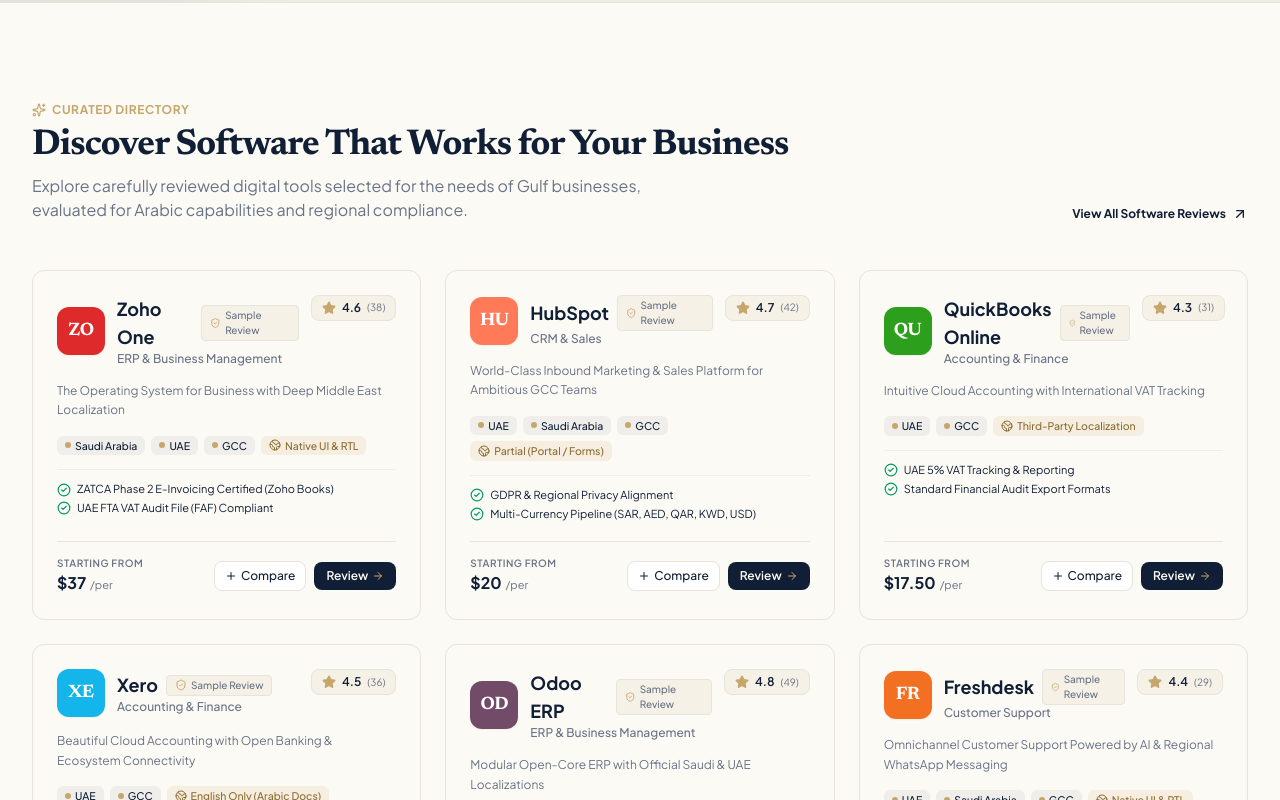
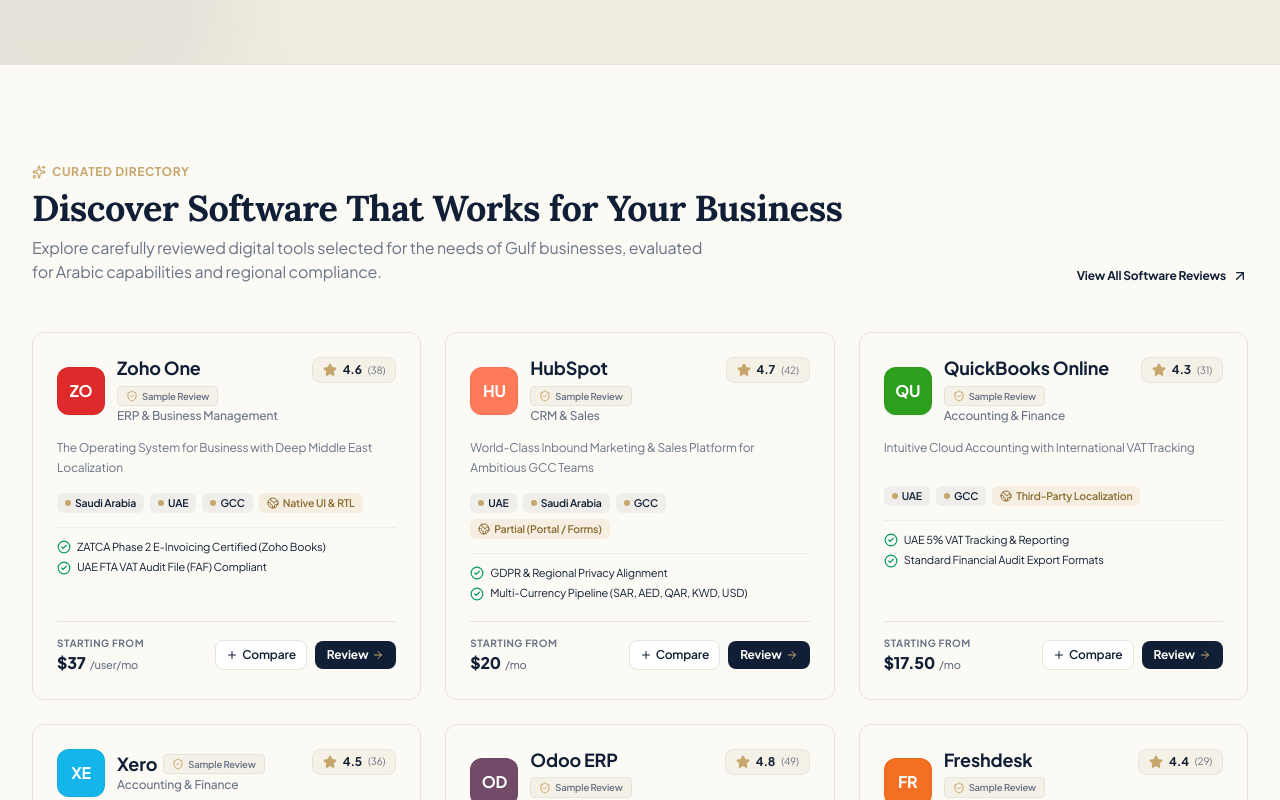
Before and after one commit to ValGrow-Labs/Gulf_Saas_Review, a Next.js app: page / in a window 1280 px wide. Shown: the part 680-1480 px from the top of the page. Built offline with nearby package versions, Linux system fonts and the light colour scheme.

Commit message:
fix: resolve Next.js dev insights, eliminate scroll-behavior warning, fix pricing suffix display, and enhance professional typography with Plus Jakarta Sans and Lora

```diff
--- a/next.config.ts
+++ b/next.config.ts
@@ -1,9 +1,7 @@
 import type { NextConfig } from "next";
 
 const nextConfig: NextConfig = {
-  /* config options here */
-  cacheComponents: true,
-  partialPrefetching: true,
+  devIndicators: false,
   turbopack: {
     rules: {
       "*.css": {
--- a/src/app/articles/[slug]/page.tsx
+++ b/src/app/articles/[slug]/page.tsx
@@ -12,6 +12,8 @@ import {
   CheckCircle2,
   ArrowRight,
 } from "lucide-react";
+
+export const dynamicParams = false;
 
 export async function generateStaticParams() {
   return articles.map((a) => ({
--- a/src/app/categories/[slug]/page.tsx
+++ b/src/app/categories/[slug]/page.tsx
@@ -11,6 +11,8 @@ import {
   ShieldCheck,
   CheckCircle2,
 } from "lucide-react";
+
+export const dynamicParams = false;
 
 export async function generateStaticParams() {
   return categories.map((c) => ({
--- a/src/app/compare/[slug]/page.tsx
+++ b/src/app/compare/[slug]/page.tsx
@@ -5,6 +5,8 @@ import { comparisons, comparisonLookup } from "@/data/comparisons";
 import { softwares, softwareLookup } from "@/data/software";
 import ComparisonMatrix from "@/components/ComparisonMatrix";
 import { Scale, ArrowLeft, Sparkles } from "lucide-react";
+
+export const dynamicParams = false;
 
 export async function generateStaticParams() {
   return comparisons.map((c) => ({
--- a/src/app/globals.css
+++ b/src/app/globals.css
@@ -1,7 +1,10 @@
 @import "tailwindcss";
 
-@layer base {
-  :root {
+@theme {
+  --font-sans: var(--font-sans), system-ui, -apple-system, BlinkMacSystemFont, "Segoe UI", Roboto, "Helvetica Neue", Arial, sans-serif;
+  --font-serif: var(--font-serif), Georgia, Cambria, "Times New Roman", Times, serif;
+  --font-editorial: var(--font-serif), Georgia, Cambria, serif;
+
   --color-deep-navy: #101F35;
   --color-dark-navy: #172B46;
   --color-navy-card: #14243C;
@@ -15,7 +18,6 @@
   --color-text-grey: #697386;
   --color-dark-text: #101F35;
 }
-}
 
 body {
   background-color: #F6F1E7;
@@ -23,6 +25,7 @@ body {
   font-family: var(--font-sans), system-ui, -apple-system, BlinkMacSystemFont, 'Segoe UI', Roboto, sans-serif;
   -webkit-font-smoothing: antialiased;
   -moz-osx-font-smoothing: grayscale;
+  letter-spacing: -0.011em;
 }
 
 /* Custom scrollbar for modern editorial feel */
@@ -41,9 +44,10 @@ body {
   background: #172B46;
 }
 
-/* Custom utilities */
+/* Custom editorial typography class */
 .font-editorial {
   font-family: var(--font-serif), Georgia, serif;
+  letter-spacing: -0.015em;
 }
 
 .gold-gradient-text {
--- a/src/app/layout.tsx
+++ b/src/app/layout.tsx
@@ -1,5 +1,5 @@
 import type { Metadata } from "next";
-import { Plus_Jakarta_Sans, Newsreader } from "next/font/google";
+import { Plus_Jakarta_Sans, Lora } from "next/font/google";
 import "./globals.css";
 import { AppProvider } from "@/context/AppContext";
 import Navigation from "@/components/Navigation";
@@ -11,13 +11,15 @@ const sans = Plus_Jakarta_Sans({
   variable: "--font-sans",
   subsets: ["latin"],
   display: "swap",
+  weight: ["400", "500", "600", "700", "800"],
 });
 
-const serif = Newsreader({
+const serif = Lora({
   variable: "--font-serif",
   subsets: ["latin"],
+  display: "swap",
+  weight: ["500", "600", "700"],
   style: ["normal", "italic"],
-  display: "swap",
 });
 
 export const metadata: Metadata = {
@@ -53,8 +55,12 @@ export default function RootLayout({
   children: React.ReactNode;
 }) {
   return (
-    <html lang="en" className={`${sans.variable} ${serif.variable} scroll-smooth`}>
-      <body className="min-h-screen flex flex-col bg-[#F6F1E7] text-[#101F35] antialiased selection:bg-[#C6A66B]/20 selection:text-[#101F35]">
+    <html
+      lang="en"
+      className={`${sans.variable} ${serif.variable}`}
+      data-scroll-behavior="smooth"
+    >
+      <body className="min-h-screen flex flex-col bg-[#F6F1E7] text-[#101F35] font-sans antialiased selection:bg-[#C6A66B]/20 selection:text-[#101F35]">
         <AppProvider>
           <Navigation />
           <main className="flex-1">{children}</main>
--- a/src/app/reviews/[slug]/page.tsx
+++ b/src/app/reviews/[slug]/page.tsx
@@ -19,6 +19,8 @@ import {
   Server,
   Zap,
 } from "lucide-react";
+
+export const dynamicParams = false;
 
 export async function generateStaticParams() {
   return softwares.map((s) => ({
--- a/src/components/SoftwareCard.tsx
+++ b/src/components/SoftwareCard.tsx
@@ -25,44 +25,59 @@ export default function SoftwareCard({ software, compact = false }: SoftwareCard
     }
   };
 
+  // Safe pricing suffix helper
+  const getBillingSuffix = () => {
+    const price = software.pricing.startingPrice?.toLowerCase() || "";
+    if (price.includes("quote")) return "";
+    const period = software.pricing.billingPeriod?.toLowerCase() || "";
+    if (period.includes("user") || period.includes("seat") || period.includes("agent") || period.includes("employee")) {
+      return "/user/mo";
+    }
+    return "/mo";
+  };
+
   return (
-    <div className="group relative flex flex-col justify-between rounded-xl border border-[#E7E4DC] bg-[#FCFAF5] p-5 sm:p-6 transition-all duration-300 hover:border-[#C6A66B]/80 hover:shadow-[0_10px_30px_rgba(16,31,53,0.07)] hover:-translate-y-0.5">
+    <div className="group relative flex flex-col justify-between rounded-xl border border-[#E7E4DC] bg-[#FCFAF5] p-5 sm:p-6 transition-all duration-300 hover:border-[#C6A66B]/80 hover:shadow-[0_12px_32px_rgba(16,31,53,0.08)] hover:-translate-y-0.5">
       {/* Top Row: Brand & Rating */}
       <div>
         <div className="flex items-start justify-between gap-3">
-          <div className="flex items-center gap-3">
+          <div className="flex items-center gap-3 min-w-0">
             {/* Logo Badge */}
             <div
-              className="flex h-12 w-12 shrink-0 items-center justify-center rounded-xl font-bold text-white shadow-xs transition-transform duration-300 group-hover:scale-105"
+              className="flex h-12 w-12 shrink-0 items-center justify-center rounded-xl font-bold text-white shadow-xs transition-transform duration-300 group-hover:scale-105 border border-black/5"
               style={{ backgroundColor: software.accentColor || "#101F35" }}
             >
-              <span className="text-lg font-serif tracking-tight">
+              <span className="text-base font-bold tracking-tight">
                 {software.name.substring(0, 2).toUpperCase()}
               </span>
             </div>
 
-            <div>
-              <div className="flex items-center gap-2">
+            <div className="min-w-0 flex-1">
+              <div className="flex flex-wrap items-center gap-1.5">
                 <Link
                   href={`/reviews/${software.slug}`}
-                  className="font-bold text-[#101F35] text-lg hover:text-[#C6A66B] transition-colors"
+                  className="font-bold text-[#101F35] text-lg hover:text-[#C6A66B] transition-colors leading-tight truncate"
+                  title={software.name}
                 >
                   {software.name}
                 </Link>
-                {/* Verified or Sample Badge */}
-                <span className="inline-flex items-center gap-1 rounded bg-[#F6F1E7] px-2 py-0.5 text-[10px] font-medium text-[#697386] border border-[#E7E4DC]" title={software.sampleNotice}>
+                {/* Sample Review Badge */}
+                <span
+                  className="inline-flex items-center gap-1 rounded bg-[#F6F1E7] px-2 py-0.5 text-[9.5px] font-semibold text-[#697386] border border-[#E7E4DC] shrink-0"
+                  title={software.sampleNotice}
+                >
                   <ShieldCheck className="h-3 w-3 text-[#C6A66B]" />
                   Sample Review
                 </span>
               </div>
-              <span className="text-xs text-[#697386] font-medium block">
+              <span className="text-xs text-[#697386] font-medium block mt-0.5 truncate">
                 {software.categoryName}
               </span>
             </div>
           </div>
 
           {/* Star Rating Badge */}
-          <div className="flex items-center gap-1.5 rounded-lg bg-[#F6F1E7] px-2.5 py-1 text-xs font-semibold text-[#101F35] border border-[#E7E4DC]">
+          <div className="flex items-center gap-1.5 rounded-lg bg-[#F6F1E7] px-2.5 py-1 text-xs font-bold text-[#101F35] border border-[#E7E4DC] shrink-0">
             <Star className="h-3.5 w-3.5 fill-[#C6A66B] text-[#C6A66B]" />
             <span>{software.rating.toFixed(1)}</span>
             <span className="text-[10px] text-[#697386] font-normal">
@@ -72,7 +87,7 @@ export default function SoftwareCard({ software, compact = false }: SoftwareCard
         </div>
 
         {/* Tagline / Excerpt */}
-        <p className="mt-3.5 text-xs text-[#697386] leading-relaxed line-clamp-2">
+        <p className="mt-3.5 text-xs text-[#697386] leading-relaxed line-clamp-2 min-h-[2rem]">
           {software.tagline || software.description}
         </p>
 
@@ -81,7 +96,7 @@ export default function SoftwareCard({ software, compact = false }: SoftwareCard
           {software.countrySuitability.map((country) => (
             <span
               key={country}
-              className="inline-flex items-center gap-1 rounded-md bg-[#101F35]/5 px-2 py-0.5 text-[10.5px] font-medium text-[#101F35]"
+              className="inline-flex items-center gap-1 rounded-md bg-[#101F35]/5 px-2 py-0.5 text-[10.5px] font-semibold text-[#101F35]"
             >
               <span className="h-1.5 w-1.5 rounded-full bg-[#C6A66B]" />
               {country}
@@ -89,14 +104,14 @@ export default function SoftwareCard({ software, compact = false }: SoftwareCard
           ))}
 
           {/* Arabic Support Pill */}
-          <span className="inline-flex items-center gap-1 rounded-md bg-[#C6A66B]/15 px-2 py-0.5 text-[10.5px] font-medium text-[#8C6D33]">
+          <span className="inline-flex items-center gap-1 rounded-md bg-[#C6A66B]/15 px-2 py-0.5 text-[10.5px] font-semibold text-[#8C6D33]">
             <Globe2 className="h-3 w-3" />
             {software.arabicSupport}
           </span>
         </div>
 
         {/* Key Compliance Bullet points */}
-        <div className="mt-3.5 space-y-1 pt-3 border-t border-[#E7E4DC]/60 text-xs">
+        <div className="mt-3.5 space-y-1.5 pt-3 border-t border-[#E7E4DC]/60 text-xs">
           {software.localCompliance.slice(0, 2).map((item, idx) => (
             <div key={idx} className="flex items-center gap-1.5 text-[#101F35] text-[11px]">
               <CheckCircle2 className="h-3.5 w-3.5 shrink-0 text-emerald-600" />
@@ -109,16 +124,18 @@ export default function SoftwareCard({ software, compact = false }: SoftwareCard
       {/* Bottom Footer: Pricing & Action Buttons */}
       <div className="mt-5 pt-3.5 border-t border-[#E7E4DC] flex items-center justify-between">
         <div className="flex flex-col">
-          <span className="text-[10px] uppercase tracking-wider font-semibold text-[#697386]">
+          <span className="text-[10px] uppercase tracking-wider font-bold text-[#697386]">
             Starting From
           </span>
           <div className="flex items-baseline gap-1">
-            <span className="text-base font-bold text-[#101F35]">
+            <span className="text-base font-extrabold text-[#101F35]">
               {software.pricing.startingPrice}
             </span>
-            <span className="text-[11px] text-[#697386]">
-              /{software.pricing.billingPeriod ? software.pricing.billingPeriod.split(" ")[0] : "mo"}
-            </span>
+            {getBillingSuffix() && (
+              <span className="text-[11px] font-medium text-[#697386]">
+                {getBillingSuffix()}
+              </span>
+            )}
           </div>
         </div>
 
@@ -127,7 +144,7 @@ export default function SoftwareCard({ software, compact = false }: SoftwareCard
           <button
             type="button"
             onClick={handleCompareClick}
-            className={`inline-flex items-center gap-1 rounded-lg px-2.5 py-1.5 text-xs font-medium transition-all ${
+            className={`inline-flex items-center gap-1 rounded-lg px-2.5 py-1.5 text-xs font-semibold transition-all cursor-pointer ${
               compared
                 ? "bg-[#101F35] text-[#FCFAF5]"
                 : "border border-[#E7E4DC] bg-white text-[#101F35] hover:border-[#C6A66B] hover:text-[#C6A66B]"
@@ -150,7 +167,7 @@ export default function SoftwareCard({ software, compact = false }: SoftwareCard
           {/* Read Review Link */}
           <Link
             href={`/reviews/${software.slug}`}
-            className="inline-flex items-center gap-1 rounded-lg bg-[#101F35] px-3 py-1.5 text-xs font-semibold text-[#FCFAF5] hover:bg-[#172B46] transition-colors"
+            className="inline-flex items-center gap-1 rounded-lg bg-[#101F35] px-3 py-1.5 text-xs font-bold text-[#FCFAF5] hover:bg-[#172B46] transition-colors"
           >
             <span>Review</span>
             <ArrowRight className="h-3 w-3 text-[#C6A66B]" />
```
Also changed, not shown: src/components/Logo.tsx (+11 -11 lines). Lines whose indentation alone changed are shown as unchanged.
